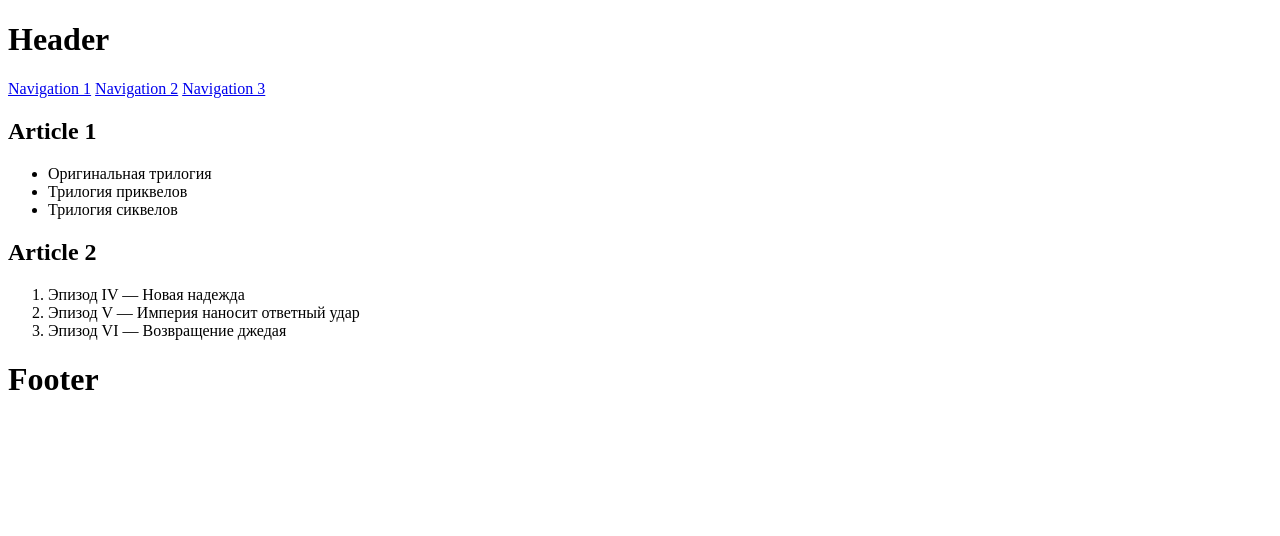
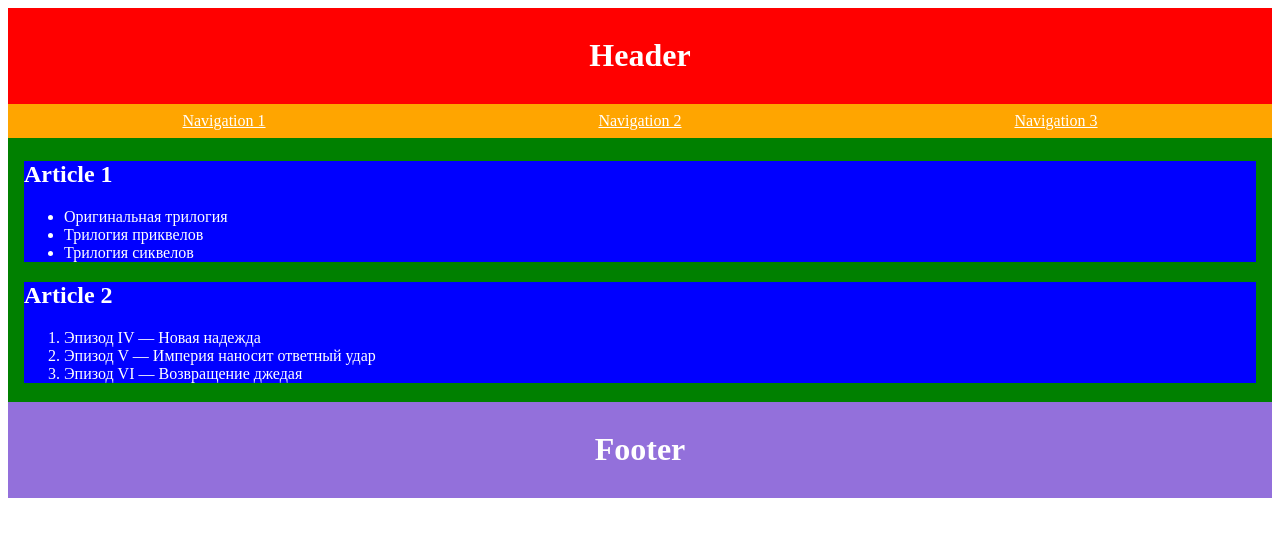
Before and after one commit to js-tasks-ru/htmlcss-20230411_mactub07, a website: page 02-dz0/01-semantic-mockup/solution.html in a window 1280 px wide. Drawn offline with Linux system fonts and the light colour scheme.

Commit message:
add styles

```diff
--- /dev/null
+++ b/02-dz0/01-semantic-mockup/public/styles.css
@@ -0,0 +1,36 @@
+body {
+    color: white;
+}
+header {
+    background-color: red;
+}
+.header-title {
+    display: flex;
+    justify-content: center;
+    align-items: center;
+    padding: 0.5rem;
+}
+.header-nav {
+    background-color: orange;
+    display: flex;
+    justify-content: space-around;
+    padding: 0.5rem;
+}
+.header-nav :link {
+    color: white;
+}
+
+main {
+    background-color: green;
+    padding: 0.2rem 1rem 0.2rem 1rem;
+}
+article {
+    background-color: blue;
+}
+footer {
+    display: flex;
+    justify-content: center;
+    align-items: center;
+    padding: 0.5rem;
+    background-color: mediumpurple;
+}
--- a/02-dz0/01-semantic-mockup/solution.html
+++ b/02-dz0/01-semantic-mockup/solution.html
@@ -3,11 +3,14 @@
     <head>
         <meta charset="utf-8">
         <title>Semantic mockup</title>
+        <link rel="stylesheet" href="public/styles.css">
     </head>
     <body>
         <header>
-            <h1>Header</h1>
-            <nav>
+            <div class="header-title">
+                <h1>Header</h1>
+            </div>
+            <nav class="header-nav">
                 <a href="#">Navigation 1</a>
                 <a href="#">Navigation 2</a>
                 <a href="#">Navigation 3</a>
```
